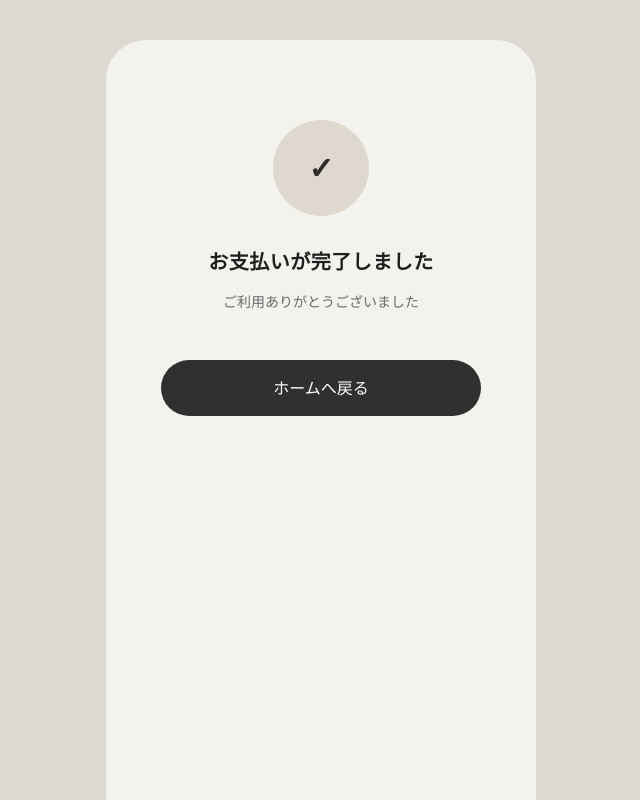
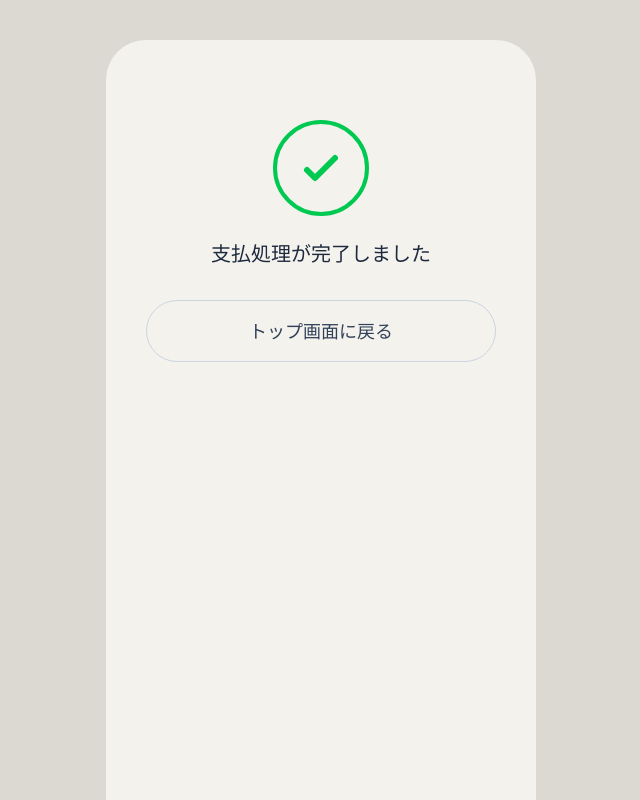
Before and after one commit to szknuts/trss, a Next.js app: page /link_to_pay/complete in a window 1280 px wide. Shown: the top 800 px of the page, without its empty margins (319-959 px from the left). Built offline with nearby package versions, Linux system fonts and the light colour scheme.

Commit message:
UIアップデート2

```diff
--- a/src/app/link_to_pay/complete/page.tsx
+++ b/src/app/link_to_pay/complete/page.tsx
@@ -1,29 +1,41 @@
 import Link from "next/link";
 
-export default function CompletePage() {
+export default function TransferCompletePage() {
   return (
     <div className="flex min-h-screen items-center justify-center bg-[#dcd9d3] px-4 py-10 font-sans text-[#1f1f1f]">
       <section className="flex h-[932px] w-[430px] max-w-full flex-col items-center rounded-[40px] bg-[#f4f2ed] px-10 pb-16 pt-20 text-center">
 
-        <div className="flex h-24 w-24 items-center justify-center rounded-full bg-[#ded8cf] text-3xl font-semibold text-[#2f2b28]">
-          ✓
+        <div className="w-full max-w-sm text-center">
+          {/* チェックマークアイコン */}
+          <div className="w-24 h-24 mx-auto mb-6 rounded-full border-4 border-green-500 flex items-center justify-center">
+            <svg
+              className="w-12 h-12 text-green-500"
+              fill="none"
+              stroke="currentColor"
+              viewBox="0 0 24 24"
+            >
+              <path
+                strokeLinecap="round"
+                strokeLinejoin="round"
+                strokeWidth={3}
+                d="M5 13l4 4L19 7"
+              />
+            </svg>
           </div>
 
-        <h1 className="mt-8 text-xl font-semibold tracking-wide">
-          お支払いが完了しました
-        </h1>
-
-        <p className="mt-4 text-sm text-[#6b6b6b]">
-          ご利用ありがとうございました
+          {/* 完了メッセージ */}
+          <p className="text-xl font-medium text-slate-800 mb-8">
+            支払処理が完了しました
           </p>
 
+          {/* トップ画面に戻るボタン */}
           <Link
             href="/"
-          className="mt-12 w-full max-w-xs rounded-full bg-[#303030] py-4 text-center text-white transition hover:opacity-90"
+            className="block w-full py-4 border border-slate-300 rounded-full text-slate-700 text-lg font-medium hover:bg-slate-100 transition"
           >
-          ホームへ戻る
+            トップ画面に戻る
           </Link>
-
+        </div>
       </section>
     </div>
   );
--- a/src/app/transfer/complete/page.tsx
+++ b/src/app/transfer/complete/page.tsx
@@ -2,7 +2,9 @@ import Link from "next/link";
 
 export default function TransferCompletePage() {
   return (
-    <div className="min-h-screen bg-slate-50 flex flex-col items-center justify-center px-4">
+    <div className="flex min-h-screen items-center justify-center bg-[#dcd9d3] px-4 py-10 font-sans text-[#1f1f1f]">
+      <section className="flex h-[932px] w-[430px] max-w-full flex-col items-center rounded-[40px] bg-[#f4f2ed] px-10 pb-16 pt-20 text-center">
+
         <div className="w-full max-w-sm text-center">
           {/* チェックマークアイコン */}
           <div className="w-24 h-24 mx-auto mb-6 rounded-full border-4 border-green-500 flex items-center justify-center">
@@ -34,6 +36,7 @@ export default function TransferCompletePage() {
             トップ画面に戻る
           </Link>
         </div>
+      </section>
     </div>
   );
 }
```
Lines whose indentation alone changed are shown as unchanged.
